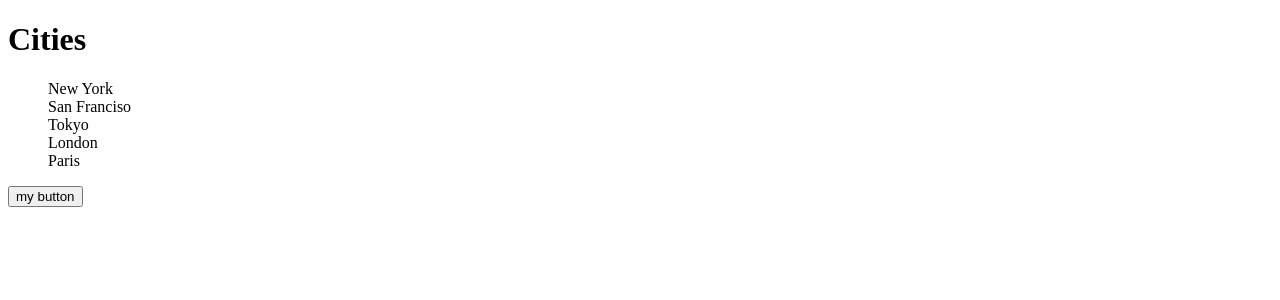
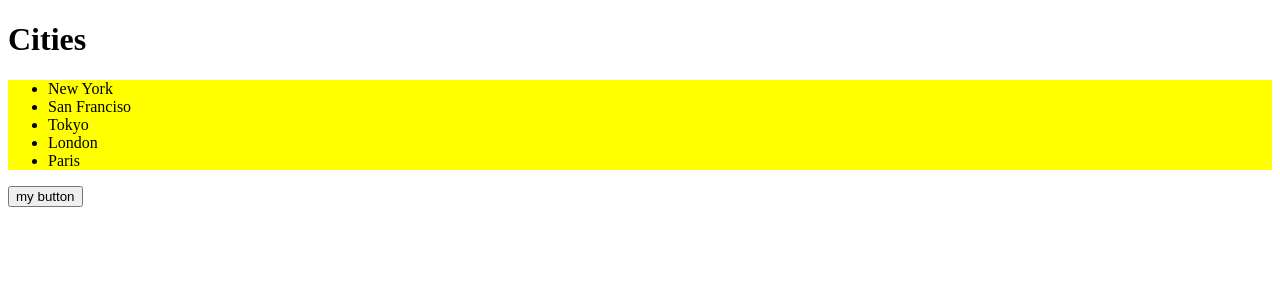
Before and after one commit to wlong27/react-app, a React (Vite) app in the folder react-app/: page / in a window 1280 px wide. Shown: the top 300 px of the page. Built offline with nearby package versions, Linux system fonts and the light colour scheme.

Commit message:
css modules usage

```diff
--- a/react-app/src/components/ListGroup/ListGroup.css
+++ /dev/null
@@ -1,3 +0,0 @@
-.list-group {
-    list-style: none;
-}
--- /dev/null
+++ b/react-app/src/components/ListGroup/ListGroup.module.css
@@ -0,0 +1,6 @@
+.list-group {
+    list-style: none;
+}
+.container {
+    background: yellow;
+}
--- a/react-app/src/components/ListGroup/ListGroup.tsx
+++ b/react-app/src/components/ListGroup/ListGroup.tsx
@@ -1,5 +1,5 @@
 import { useState } from "react";
-import "./ListGroup.css";
+import styles from "./ListGroup.module.css";
 
 interface ListGroupProps {
   items: string[];
@@ -27,7 +27,7 @@
     <>
       <h1>{heading}</h1>
       {getMessage()}
-      <ul className="list-group">
+      <ul className={[styles.listGroup, styles.container].join(' ')}>
         {items.map((item, index) => (
           <li
             className={
```
